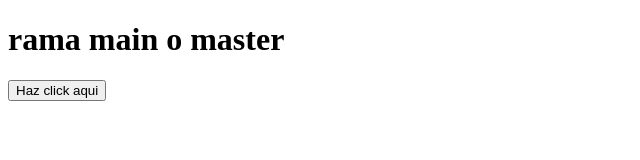
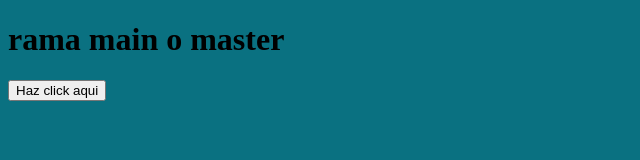
Before and after one commit to berny1991/ramas, a plain HTML site: page index.html in a window 1280 px wide. Shown: the whole page, without its empty margins (0-640 px from the left). Drawn offline with Linux system fonts and the light colour scheme.

Commit message:
añadiendo cambios del proyecto color

```diff
--- /dev/null
+++ b/css/css.css
@@ -0,0 +1,3 @@
+.fondo{
+    background-color: #0a7181;
+}
--- a/index.html
+++ b/index.html
@@ -3,12 +3,16 @@
 <head>
     <meta charset="UTF-8">
     <script src="js/js.js"></script>
+    <link rel="stylesheet" href="css/css.css">
     <meta http-equiv="X-UA-Compatible" content="IE=edge">
     <meta name="viewport" content="width=device-width, initial-scale=1.0">
     <title>Document</title>
 </head>
-<body>
+<body class="fondo">
+
     <h1>rama main o master</h1>
     <input type="button" onclick="hola()" value="Haz click aqui">
+
+</body>
 </body>
 </html>
```
